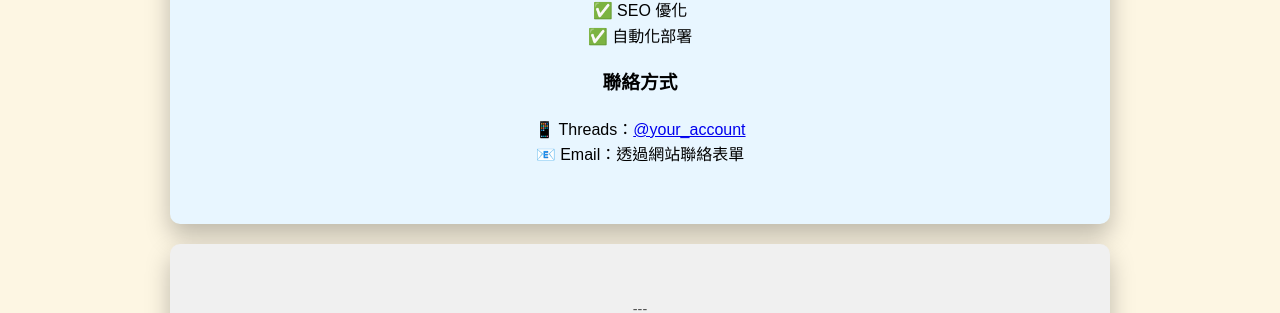
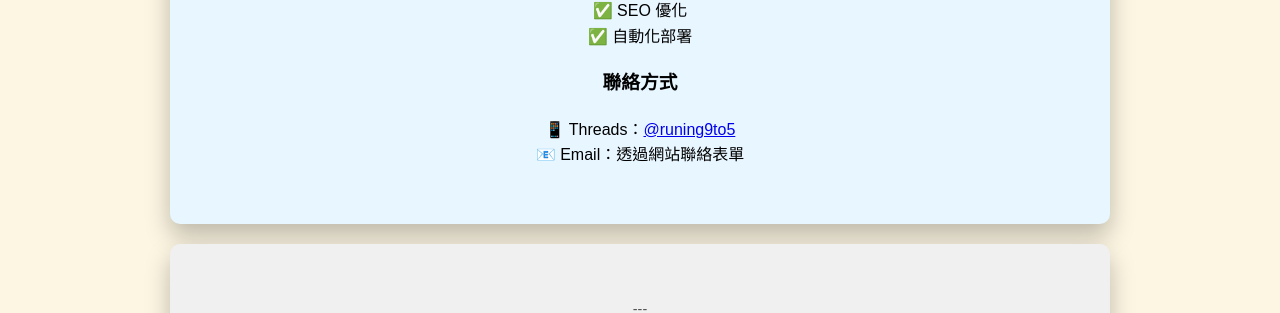
Before and after one commit to KenHAI666/Runing9TO5, a Jekyll site: the page built from about.md, in a window 1280 px wide and 900 px high, scrolled down 589 px. Shown: the part 481-794 px from the top of the window. Built offline with Jekyll 4.4.1, drawn with Linux system fonts in a browser that asks for light colours.

Commit message:
Update about.md

```diff
--- a/about.md
+++ b/about.md
@@ -43,7 +43,7 @@ title: 關於我
 
   <h3>聯絡方式</h3>
   <ul style="list-style:none; padding:0;">
-    <li>📱 Threads：<a href="https://www.threads.net/@your_account" target="_blank">@your_account</a></li>
+    <li>📱 Threads：<a href="https://www.threads.net/@runing9to5" target="_blank">@runing9to5</a></li>
     <li>📧 Email：透過網站聯絡表單</li>
   </ul>
 </div>
```
